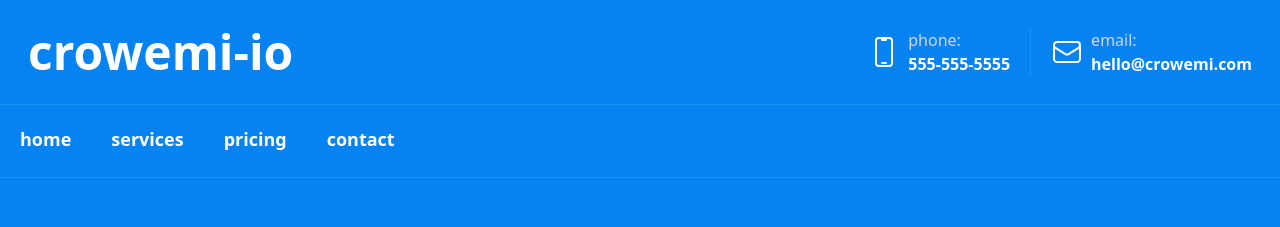
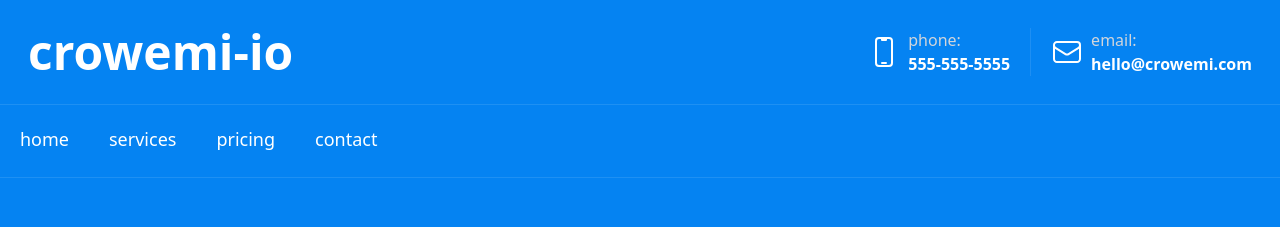
Before and after one commit to crowemi-io/crowemi-io, a Next.js app: page /services in a window 1280 px wide. Shown: the top 227 px of the page. Built offline with nearby package versions, Linux system fonts and the light colour scheme.

Commit message:
remove bold menus

```diff
--- a/src/components/Menu.tsx
+++ b/src/components/Menu.tsx
@@ -14,7 +14,7 @@ export default function Menu({ linkItems }: MenuProps) {
                 <div className="grow flex basis-3/4">
                 {
                     linkItems.map((linkItem) =>
-                        <a href={linkItem.route} className="hover:border-b-white hover:border-b-4 border-b-4 border-b-primary p-5 text-lg font-bold">{linkItem.name}</a>
+                        <a href={linkItem.route} className="hover:border-b-white hover:border-b-4 border-b-4 border-b-primary p-5 text-lg">{linkItem.name}</a>
                     )
                 }
                 </div>
```
